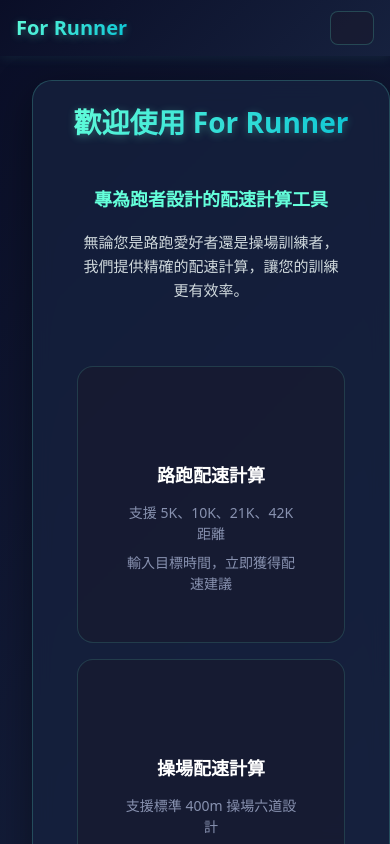
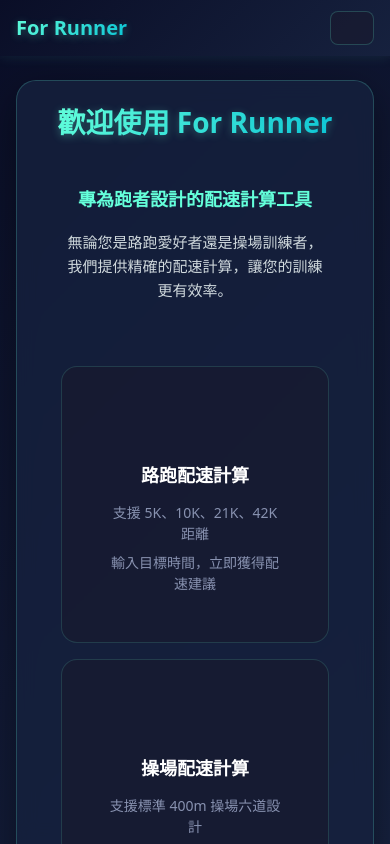
Before and after one commit to goodispeter/for-runner, a Vue app: page / in a window 390 px wide. Built offline with nearby package versions, Linux system fonts and the light colour scheme; some icons are missing.

Commit message:
移除下方滾動條

```diff
--- a/src/App.vue
+++ b/src/App.vue
@@ -70,10 +70,10 @@ const themeOverrides: GlobalThemeOverrides = {
 </script>
 
 <style>
-body {
+html, body {
   margin: 0;
   padding: 0;
-  background: linear-gradient(135deg, #0a0e27 0%, #16213e 100%);
+  height: 100%;
   font-family:
     'Inter',
     -apple-system,
@@ -81,39 +81,34 @@ body {
     'Segoe UI',
     Roboto,
     sans-serif;
-  height: 100vh;
-  overflow: hidden;
+  overflow-x: hidden;
+  overflow-y: auto;
+  background: linear-gradient(135deg, #0a0e27 0%, #16213e 100%);
 }
 
 .app-layout {
   height: 100vh;
-  background: linear-gradient(135deg, #0a0e27 0%, #16213e 100%);
   display: flex;
   flex-direction: column;
 }
 
 .main-content {
   flex: 1;
-  padding: 16px 24px 16px 24px;
+  padding-top: 56px;
   overflow: auto;
-  min-height: 0;
 }
 
-/* 統一的路由容器樣式 */
 .route-container {
+  width: 100%;
   max-width: 1200px;
   margin: 0 auto;
-  padding: 0 20px;
-  width: 100%;
+  padding: 0 clamp(12px, 4vw, 20px);
+  box-sizing: border-box;
 }
 
 @media (max-width: 768px) {
   .main-content {
-    padding: 12px 16px 12px 16px;
-    padding-top: 80px; /* 頂部預留空間給 SmNavbar */
-  }
-  .route-container {
-    padding: 0 16px;
+    padding-top: 80px;
   }
 }
 </style>
--- a/src/components/SmNavbar.vue
+++ b/src/components/SmNavbar.vue
@@ -105,7 +105,7 @@ function handleTitleClick() {
   box-shadow: 0 8px 24px rgba(100, 255, 218, 0.12);
   padding: 8px 12px;
   width: fit-content;
-  max-width: 80vw;
+  max-width: calc(100vw - 40px);
   z-index: 2100;
 }
 
```
